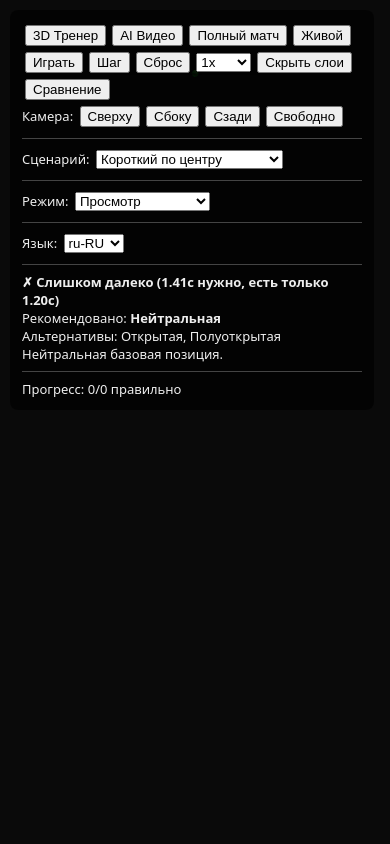
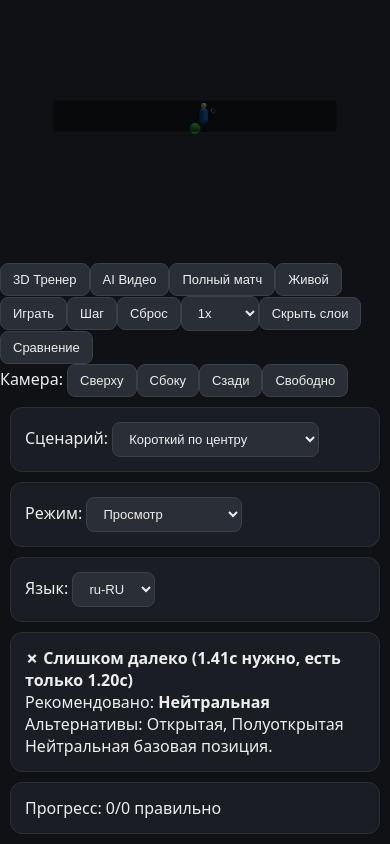
Before and after one commit to X988/tennis-vision-coach-clean, a React (Vite) app: page / in a window 390 px wide. Built offline with nearby package versions, Linux system fonts and the light colour scheme.

Commit message:
Modern mobile UI styles

```diff
--- a/src/index.css
+++ b/src/index.css
@@ -1,7 +1,41 @@
-body { margin: 0; overflow: hidden; background: #0a0a0a; font-family: system-ui; }
-.controls { position: absolute; top: 10px; left: 10px; color: #eee; background: rgba(0,0,0,0.65); padding: 12px; border-radius: 8px; max-width: 340px; font-size: 13px; }
-.controls button, .controls select, .controls input { margin: 3px; }
-.panel { margin-top: 8px; padding-top: 8px; border-top: 1px solid #444; }
-.stance-btn { padding: 4px 8px; margin: 2px; }
-.correct { background: #2a7; color: #fff; }
-.wrong { background: #a33; color: #fff; }
+body { margin: 0; overflow: hidden; background: #0f1115; color: #eee; font-family: system-ui, -apple-system, sans-serif; }
+#root { height: 100vh; display: flex; flex-direction: column; }
+
+.canvas-wrap { flex: 1; position: relative; }
+canvas { width: 100% !important; height: 100% !important; }
+
+.header {
+  display: flex; align-items: center; gap: 12px;
+  padding: 12px 16px; background: #1a1d23; border-bottom: 1px solid #2a2e36;
+  font-weight: 600; font-size: 16px;
+}
+.header button { background: none; border: none; color: #4ade80; font-size: 20px; cursor: pointer; }
+
+.bottom-nav {
+  display: flex; background: #1a1d23; border-top: 1px solid #2a2e36;
+  padding: 8px 0 calc(8px + env(safe-area-inset-bottom));
+}
+.bottom-nav button {
+  flex: 1; background: none; border: none; color: #888; padding: 8px 4px;
+  font-size: 12px; display: flex; flex-direction: column; align-items: center; gap: 4px;
+}
+.bottom-nav button.active { color: #4ade80; }
+.bottom-nav button span:first-child { font-size: 20px; }
+
+.panel {
+  background: #1a1d23; border-radius: 12px; padding: 14px; margin: 10px;
+  border: 1px solid #2a2e36;
+}
+.panel h3 { margin: 0 0 10px; font-size: 15px; }
+
+.controls-row { display: flex; flex-wrap: wrap; gap: 6px; margin: 6px 0; }
+button, select {
+  background: #2a2e36; color: #eee; border: 1px solid #3a3f48;
+  border-radius: 8px; padding: 8px 12px; font-size: 13px; cursor: pointer;
+}
+button:active { transform: scale(0.98); }
+button.primary { background: #245c45; border-color: #4a7c59; }
+button.correct { background: #166534; }
+button.wrong { background: #991b1b; }
+
+.screen { flex: 1; overflow-y: auto; padding-bottom: 80px; }
```
